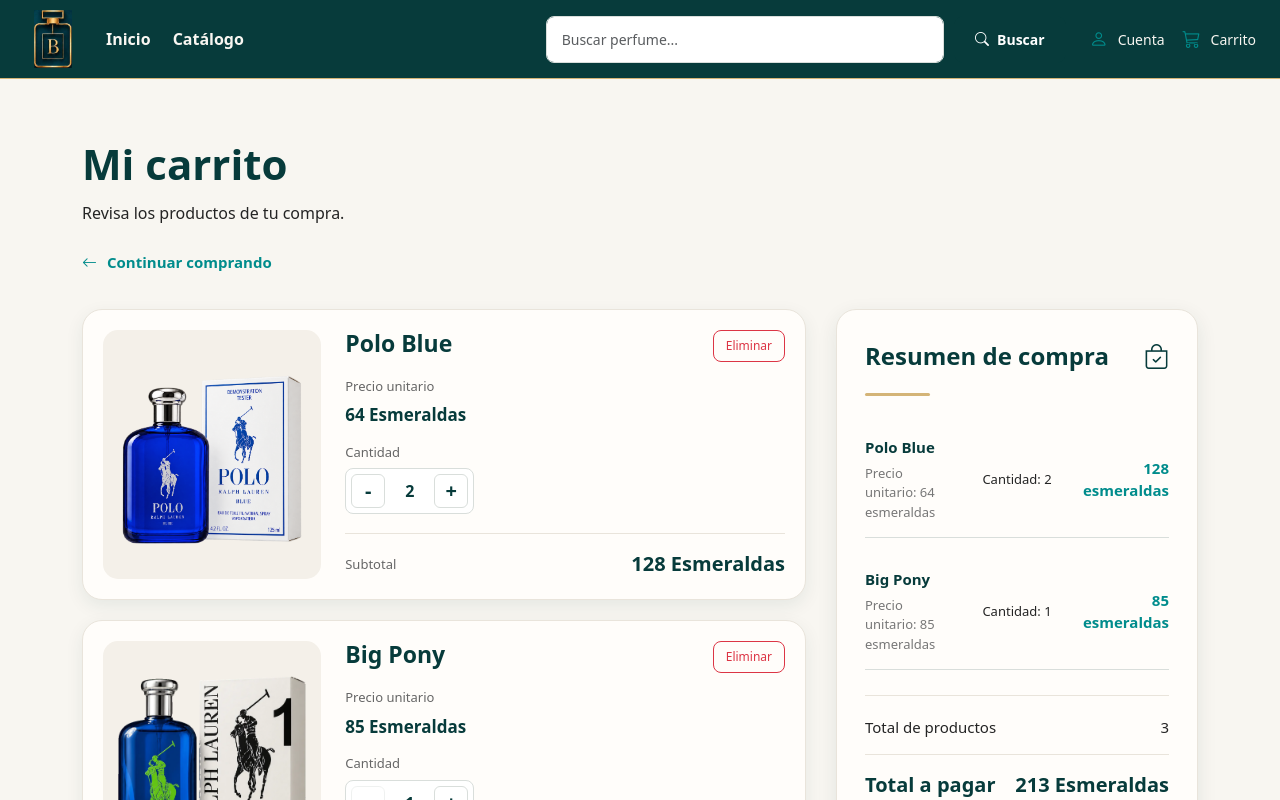
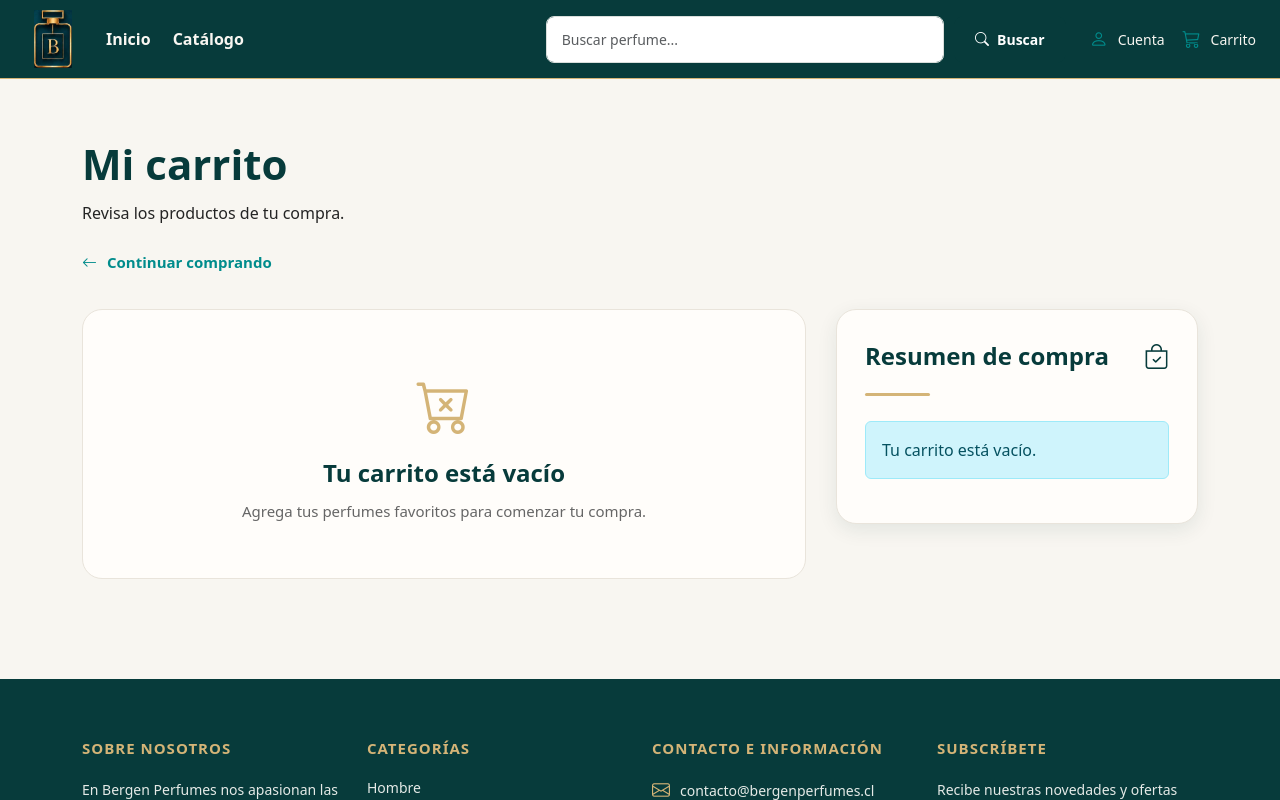
Before and after one commit to francfernandeza-alt/bergen-perfumes-react, a React (Vite) app: page /carrito in a window 1280 px wide. Shown: the top 800 px of the page. Built offline with nearby package versions, Linux system fonts and the light colour scheme.

Commit message:
Habilitacion de carrito con local storage

```diff
--- a/src/pages/clientes/Carrito.jsx
+++ b/src/pages/clientes/Carrito.jsx
@@ -7,58 +7,48 @@
 import Texto from "../../components/atoms/Texto";
 import Icono from "../../components/atoms/Icono";
 
+import {
+    obtenerCarrito,
+    cambiarCantidadCarrito,
+    eliminarDelCarrito
+} from "../../scripts/carritoStorage";
+
 import "../../styles/pages/Carrito.css";
-
-// Productos temporales para probar la página.
-// Luego se conectarán con la lógica real del carrito.
-
-const productosEjemplo = [
-    {
-        id: 1,
-        nombre: "Polo Blue",
-        descripcion: "Fragancia masculina fresca y elegante.",
-        precio: 64,
-        precioAnterior: 80,
-        imagen: "/imagenes/263-Polo-Blue.webp",
-        cantidad: 2
-    },
-    {
-        id: 2,
-        nombre: "Big Pony",
-        descripcion: "Una fragancia moderna y dinámica.",
-        precio: 85,
-        precioAnterior: null,
-        imagen: "/imagenes/274-Big-Pony.webp",
-        cantidad: 1
-    }
-];
 
 function Carrito() {
 
     const navigate = useNavigate();
 
-    const [productos, setProductos] = useState(productosEjemplo);
+    const [productos, setProductos] = useState(
+        () => obtenerCarrito()
+    );
 
     const cambiarCantidad = (id, nuevaCantidad) => {
-        if (nuevaCantidad < 1) return;
 
-        setProductos((anteriores) =>
-            anteriores.map((producto) =>
-                producto.id === id
-                    ? { ...producto, cantidad: nuevaCantidad }
-                    : producto
-            )
+        const actualizado = cambiarCantidadCarrito(
+            id,
+            nuevaCantidad
         );
+
+        if (actualizado) {
+            setProductos(obtenerCarrito());
+        }
     };
 
     const eliminarProducto = (id) => {
-        setProductos((anteriores) =>
-            anteriores.filter((producto) => producto.id !== id)
-        );
+
+        const eliminado = eliminarDelCarrito(id);
+
+        if (eliminado) {
+            setProductos(obtenerCarrito());
+        }
     };
 
     const procederAlPago = () => {
-        if (productos.length === 0) return;
+
+        if (productos.length === 0) {
+            return;
+        }
 
         navigate("/envio");
     };
@@ -67,8 +57,6 @@
         <div className="carrito">
 
             <div className="container">
-
-                {/* ENCABEZADO */}
 
                 <div className="carrito-encabezado">
 
@@ -84,8 +72,6 @@
                     />
 
                 </div>
-
-                {/* NAVEGACIÓN */}
 
                 <Link
                     to="/catalogo"
--- a/src/pages/publicas/Catalogo.jsx
+++ b/src/pages/publicas/Catalogo.jsx
@@ -8,6 +8,7 @@
 import Icono from "../../components/atoms/Icono";
 
 import { obtenerProductos } from "../../scripts/storage";
+import { agregarAlCarrito } from "../../scripts/carritoStorage";
 
 import "../../styles/pages/Catalogo.css";
 
@@ -18,14 +19,12 @@
     // Productos compartidos con el administrador
     const [productos] = useState(() => obtenerProductos());
 
-    // Estado del buscador
     const [busqueda, setBusqueda] = useState("");
 
     const manejarBusqueda = (texto) => {
         setBusqueda(texto);
     };
 
-    // Filtrar los productos por nombre
     const productosFiltrados = productos.filter(
         (producto) =>
             producto.nombre
@@ -37,14 +36,19 @@
         navigate(`/producto/${id}`);
     };
 
-    const agregarAlCarrito = (id) => {
-        console.log("Agregar al carrito, ID:", id);
-    };
+    const manejarAgregarAlCarrito = (id) => {
+
+    const agregado = agregarAlCarrito(id);
+
+    if (agregado) {
+        alert("Producto agregado al carrito correctamente.");
+    } else {
+        alert("No se pudo agregar el producto. Revisa el stock disponible.");
+    }
+};
 
     return (
         <div className="catalogo">
-
-            {/* ENCABEZADO */}
 
             <section className="catalogo-encabezado">
 
@@ -75,8 +79,6 @@
 
             </section>
 
-            {/* BUSCADOR Y PRODUCTOS */}
-
             <section className="catalogo-productos">
 
                 <div className="container">
@@ -99,14 +101,12 @@
                     <ListaProductos
                         productos={productosFiltrados}
                         onDetalle={verDetalle}
-                        onAgregar={agregarAlCarrito}
+                        onAgregar={manejarAgregarAlCarrito}
                     />
 
                 </div>
 
             </section>
-
-            {/* PIE INFORMATIVO */}
 
             <section className="catalogo-informacion">
 
--- a/src/pages/publicas/DetalleProducto.jsx
+++ b/src/pages/publicas/DetalleProducto.jsx
@@ -11,6 +11,7 @@
 import ControlCantidad from "../../components/molecules/ControlCantidad";
 
 import { obtenerProductoPorId } from "../../scripts/storage";
+import { agregarAlCarrito } from "../../scripts/carritoStorage";
 
 import "../../styles/pages/DetalleProducto.css";
 
@@ -20,7 +21,6 @@
 
     const [cantidad, setCantidad] = useState(1);
 
-    // Obtener el producto actualizado desde localStorage.
     const producto = obtenerProductoPorId(id);
 
     const aumentarCantidad = () => {
@@ -37,20 +37,27 @@
         setCantidad((anterior) => Math.max(1, anterior - 1));
     };
 
-    const agregarAlCarrito = () => {
+    const manejarAgregarAlCarrito = () => {
 
         if (!producto || producto.stock <= 0) {
             return;
         }
 
-        // Pendiente: integrar lógica real del carrito.
-        console.log("Agregar al carrito:", {
-            ...producto,
+        const agregado = agregarAlCarrito(
+            producto.id,
             cantidad
-        });
+        );
+
+        if (agregado) {
+            alert(
+                `${cantidad} unidad(es) de ${producto.nombre} agregada(s) al carrito.`
+            );
+        } else {
+            alert(
+                "No se pudo agregar el producto. Revisa el stock disponible."
+            );
+        }
     };
-
-    // PRODUCTO NO ENCONTRADO
 
     if (!producto) {
         return (
@@ -85,8 +92,6 @@
 
             <div className="container">
 
-                {/* NAVEGACIÓN */}
-
                 <div className="detalle-navegacion">
 
                     <Link
@@ -98,8 +103,6 @@
                     </Link>
 
                 </div>
-
-                {/* INFORMACIÓN DEL PRODUCTO */}
 
                 <section className="detalle-contenido">
 
@@ -137,8 +140,6 @@
                             precioAnterior={producto.precioAnterior}
                         />
 
-                        {/* DISPONIBILIDAD */}
-
                         <Texto
                             contenido={
                                 producto.stock > 0
@@ -147,8 +148,6 @@
                             }
                             className="detalle-stock"
                         />
-
-                        {/* COMPRA */}
 
                         <div className="detalle-compra">
 
@@ -176,7 +175,7 @@
                                         </>
                                     }
                                     variante="marca"
-                                    onClick={agregarAlCarrito}
+                                    onClick={manejarAgregarAlCarrito}
                                     deshabilitado={producto.stock <= 0}
                                     className="detalle-boton-carrito"
                                 />
--- a/src/pages/publicas/Inicio.jsx
+++ b/src/pages/publicas/Inicio.jsx
@@ -6,6 +6,7 @@
 import Icono from "../../components/atoms/Icono";
 
 import { obtenerProductos } from "../../scripts/storage";
+import { agregarAlCarrito } from "../../scripts/carritoStorage";
 
 import "../../styles/pages/Inicio.css";
 
@@ -13,24 +14,25 @@
 
     const navigate = useNavigate();
 
-    // Obtener los productos desde localStorage
-    // y seleccionar los primeros 4 como destacados.
-
-    const productosDestacados = obtenerProductos().slice(0, 4);
+    const productosDestacados = obtenerProductos().slice(0, 5);
 
     const verDetalle = (id) => {
         navigate(`/producto/${id}`);
     };
 
-    const agregarAlCarrito = (id) => {
-        // Pendiente: integrar lógica real del carrito.
-        console.log("Agregar al carrito, ID:", id);
-    };
+    const manejarAgregarAlCarrito = (id) => {
+
+    const agregado = agregarAlCarrito(id);
+
+    if (agregado) {
+        alert("Producto agregado al carrito correctamente.");
+    } else {
+        alert("No se pudo agregar el producto. Revisa el stock disponible.");
+    }
+};
 
     return (
         <div className="inicio">
-
-            {/* SECCIÓN DE BIENVENIDA */}
 
             <section className="inicio-hero">
 
@@ -69,8 +71,6 @@
 
             </section>
 
-            {/* PRODUCTOS DESTACADOS */}
-
             <section className="inicio-destacados">
 
                 <div className="container">
@@ -91,14 +91,12 @@
                     <ListaProductos
                         productos={productosDestacados}
                         onDetalle={verDetalle}
-                        onAgregar={agregarAlCarrito}
+                        onAgregar={manejarAgregarAlCarrito}
                     />
 
                 </div>
 
             </section>
-
-            {/* ACCESO AL CATÁLOGO */}
 
             <section className="inicio-catalogo">
 
--- /dev/null
+++ b/src/scripts/carritoStorage.js
@@ -0,0 +1,158 @@
+
+import {
+    obtenerProductoPorId
+} from "./storage";
+
+const CLAVE_CARRITO = "bergen_carrito";
+
+// Obtener los productos guardados en el carrito.
+export function obtenerCarrito() {
+    try {
+        const guardados = localStorage.getItem(CLAVE_CARRITO);
+
+        if (!guardados) {
+            return [];
+        }
+
+        const carrito = JSON.parse(guardados);
+
+        if (!Array.isArray(carrito)) {
+            return [];
+        }
+
+        // Obtener los datos actuales de cada producto.
+        return carrito.flatMap((item) => {
+            const producto = obtenerProductoPorId(item.id);
+
+            if (!producto) {
+                return [];
+            }
+
+            const cantidad = Math.min(
+                item.cantidad,
+                producto.stock
+            );
+
+            if (
+                !Number.isInteger(cantidad) ||
+                cantidad < 1
+            ) {
+                return [];
+            }
+
+            return [{
+                ...producto,
+                cantidad
+            }];
+        });
+    } catch (error) {
+        console.error("Error al leer el carrito:", error);
+        return [];
+    }
+}
+
+// Guardar únicamente ID y cantidad.
+function guardarCarrito(productos) {
+    const datos = productos.map((producto) => ({
+        id: producto.id,
+        cantidad: producto.cantidad
+    }));
+
+    localStorage.setItem(
+        CLAVE_CARRITO,
+        JSON.stringify(datos)
+    );
+}
+
+// Agregar un producto al carrito.
+export function agregarAlCarrito(id, cantidad = 1) {
+    const producto = obtenerProductoPorId(id);
+
+    if (!producto || producto.stock < 1) {
+        return false;
+    }
+
+    if (
+        !Number.isInteger(cantidad) ||
+        cantidad < 1
+    ) {
+        return false;
+    }
+
+    const carrito = obtenerCarrito();
+
+    const existente = carrito.find(
+        (item) => item.id === producto.id
+    );
+
+    const cantidadActual = existente
+        ? existente.cantidad
+        : 0;
+
+    if (cantidadActual + cantidad > producto.stock) {
+        return false;
+    }
+
+    if (existente) {
+        existente.cantidad += cantidad;
+    } else {
+        carrito.push({
+            ...producto,
+            cantidad
+        });
+    }
+
+    guardarCarrito(carrito);
+
+    return true;
+}
+
+// Cambiar la cantidad de un producto.
+export function cambiarCantidadCarrito(
+    id,
+    nuevaCantidad
+) {
+    const producto = obtenerProductoPorId(id);
+
+    if (
+        !producto ||
+        !Number.isInteger(nuevaCantidad) ||
+        nuevaCantidad < 1 ||
+        nuevaCantidad > producto.stock
+    ) {
+        return false;
+    }
+
+    const carrito = obtenerCarrito();
+
+    const existente = carrito.find(
+        (item) => item.id === Number(id)
+    );
+
+    if (!existente) {
+        return false;
+    }
+
+    existente.cantidad = nuevaCantidad;
+
+    guardarCarrito(carrito);
+
+    return true;
+}
+
+// Eliminar un producto del carrito.
+export function eliminarDelCarrito(id) {
+    const carrito = obtenerCarrito();
+
+    const productosActualizados = carrito.filter(
+        (producto) => producto.id !== Number(id)
+    );
+
+    if (productosActualizados.length === carrito.length) {
+        return false;
+    }
+
+    guardarCarrito(productosActualizados);
+
+    return true;
+}
```
